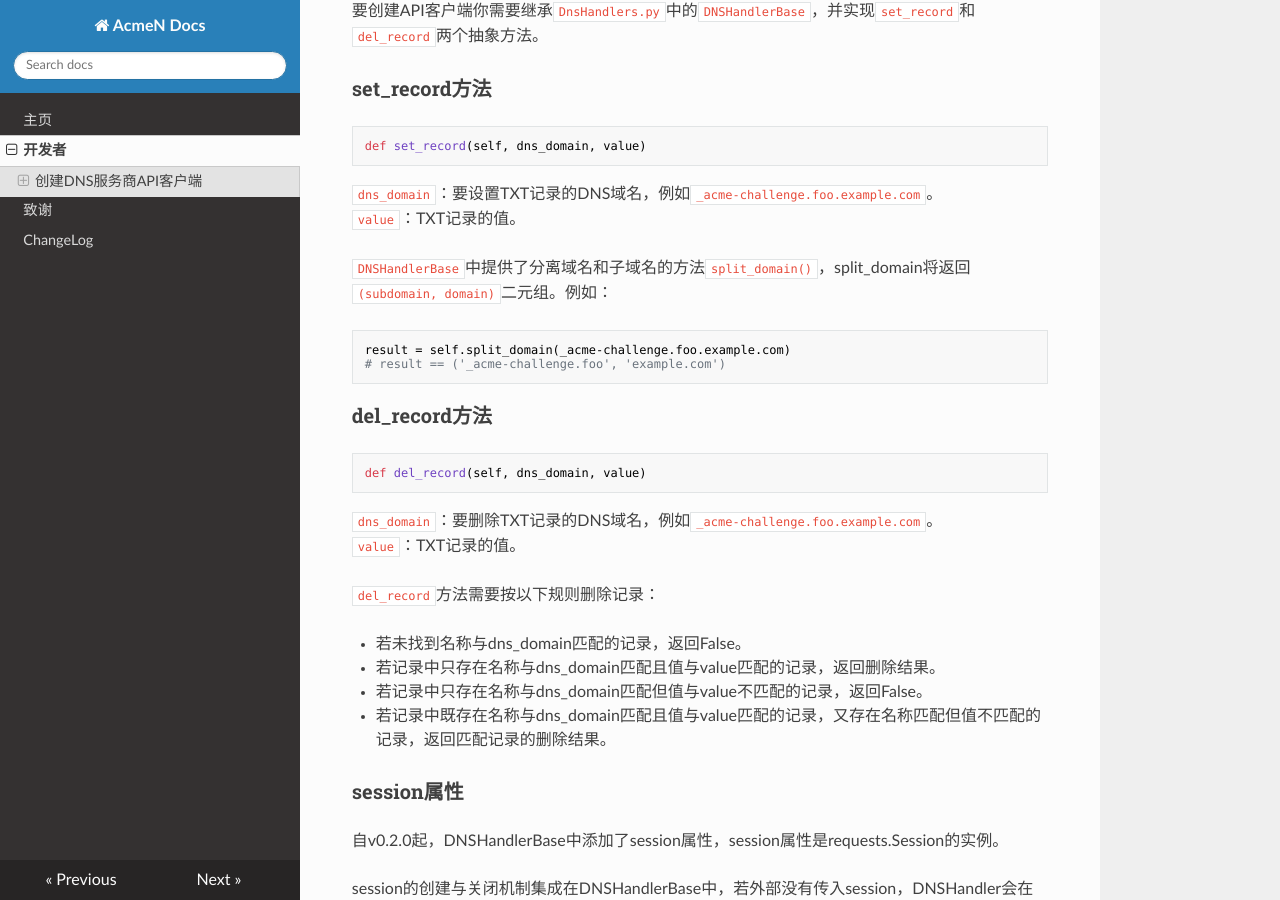
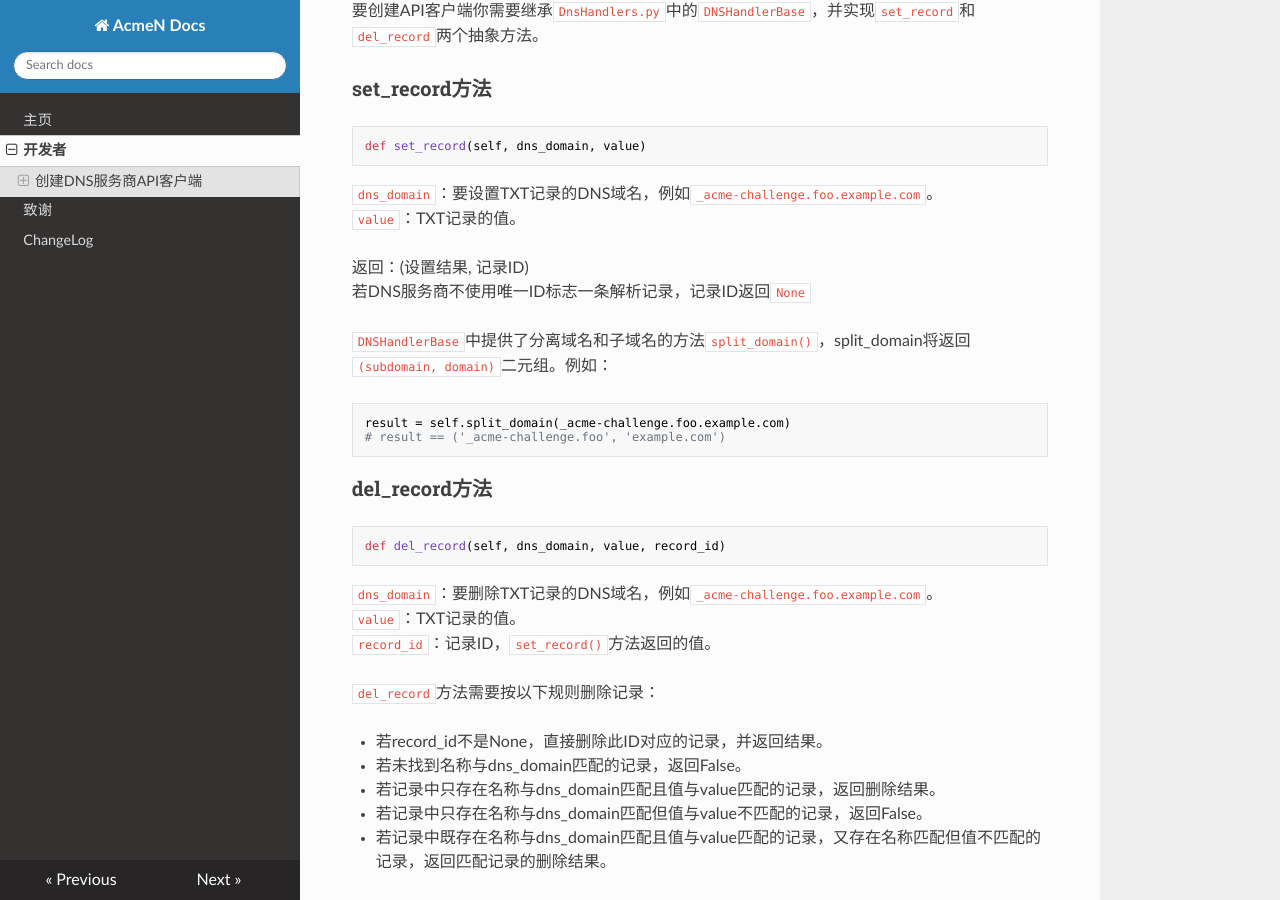
Before and after one commit to CBPJ/AcmeN, an MkDocs documentation site: the page built from docs/raw/developer.md, in a window 1280 px wide and 900 px high, scrolled down 225 px. Built offline with MkDocs 1.6.1, drawn with Linux system fonts in a browser that asks for light colours; nearby versions of some CDN libraries.

Commit message:
bump version to 0.3.0
update docs
fix: AcmeN did not use the record_id

````diff
--- a/AcmeN.py
+++ b/AcmeN.py
@@ -32,7 +32,7 @@ class AcmeN:
 
         # Program params
         self.__GET_HEADERS = {
-            'User-Agent': 'acmen/0.2.0',
+            'User-Agent': 'acmen/0.3.0',
             'Accept-Language': 'en'
         }
 
@@ -383,7 +383,7 @@ class AcmeN:
             dns_domain = "_acme-challenge.{0}".format(domain)
             self.__log.info('Setting DNS TXT record : \n{0}\n{1}'.format(dns_domain, key_digest64))
 
-            set_result = dns_operator.set_record(dns_domain, key_digest64)
+            set_result, record_id = dns_operator.set_record(dns_domain, key_digest64)
             if not set_result:
                 self.__log.warning('auto set dns record filed, set it manually, press ENTER to continue: \n{0}\n{1}'
                                    .format(dns_domain, key_digest64))
@@ -422,7 +422,7 @@ class AcmeN:
 
             self.__log.info('Deleting DNS TXT record : \n{0}\n{1}'.format(dns_domain, key_digest64))
             # TODO: Auto get tld
-            del_result = dns_operator.del_record(dns_domain, key_digest64)
+            del_result = dns_operator.del_record(dns_domain, key_digest64, record_id)
             if not del_result:
                 self.__log.warning('failed to del dns record, del it manually, press ENTER to continue')
                 input()
--- a/docs/raw/developer.md
+++ b/docs/raw/developer.md
@@ -13,6 +13,9 @@ def set_record(self, dns_domain, value)
 `dns_domain`：要设置TXT记录的DNS域名，例如`_acme-challenge.foo.example.com`。<br />
 `value`：TXT记录的值。
 
+返回：(设置结果, 记录ID)<br />
+若DNS服务商不使用唯一ID标志一条解析记录，记录ID返回`None`
+
 `DNSHandlerBase`中提供了分离域名和子域名的方法`split_domain()`，split_domain将返回`(subdomain, domain)`二元组。例如：
 
 ```python
@@ -23,14 +26,16 @@ result = self.split_domain(_acme-challenge.foo.example.com)
 ### del_record方法
 
 ```python
-def del_record(self, dns_domain, value)
+def del_record(self, dns_domain, value, record_id)
 ```
 
 `dns_domain`：要删除TXT记录的DNS域名，例如`_acme-challenge.foo.example.com`。<br />
-`value`：TXT记录的值。
+`value`：TXT记录的值。<br />
+`record_id`：记录ID，`set_record()`方法返回的值。
 
 `del_record`方法需要按以下规则删除记录：
 
+- 若record_id不是None，直接删除此ID对应的记录，并返回结果。
 - 若未找到名称与dns_domain匹配的记录，返回False。
 - 若记录中只存在名称与dns_domain匹配且值与value匹配的记录，返回删除结果。
 - 若记录中只存在名称与dns_domain匹配但值与value不匹配的记录，返回False。
````
Also changed, not shown: docs/raw/changelog.md (+7 -0 lines), docs/raw/index.md (+6 -2 lines).
